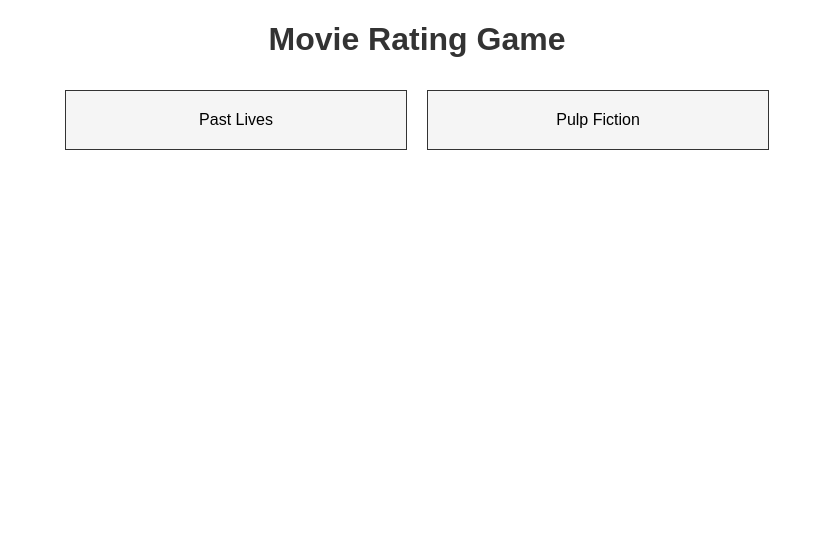
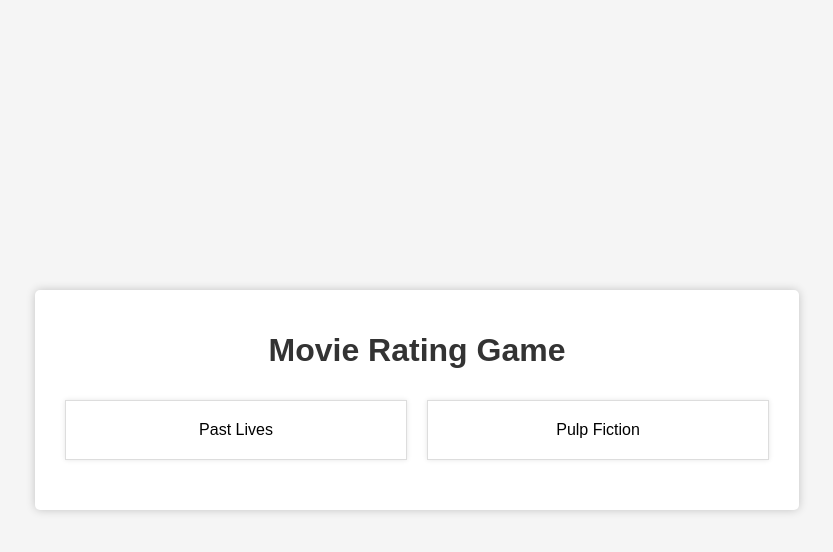
Before and after one commit to ethanclawsie/GuessRating, a plain HTML site: page index.html in a window 1280 px wide. Shown: the whole page, without its empty margins (223-1056 px from the left). Drawn offline with Linux system fonts and the light colour scheme.

Commit message:
Added animations and styling.

```diff
--- a/index.html
+++ b/index.html
@@ -5,12 +5,14 @@
     <link rel="stylesheet" type="text/css" href="styles.css" />
   </head>
   <body>
-    <h1>Movie Rating Game</h1>
-    <div class="game-container">
-      <div class="movie-card" id="movie1" onclick="makeGuess(1)"></div>
-      <div class="movie-card" id="movie2" onclick="makeGuess(2)"></div>
+    <div class="container">
+      <h1>Movie Rating Game</h1>
+      <div class="game-container">
+        <div class="movie-card" id="movie1" onclick="makeGuess(1)"></div>
+        <div class="movie-card" id="movie2" onclick="makeGuess(2)"></div>
+      </div>
+      <p id="result"></p>
     </div>
-    <p id="result"></p>
     <script src="script.js"></script>
   </body>
 </html>
--- a/styles.css
+++ b/styles.css
@@ -1,5 +1,19 @@
 body {
   font-family: Arial, sans-serif;
+  background-color: #f5f5f5;
+  margin: 0;
+  padding: 0;
+  display: flex;
+  justify-content: center;
+  align-items: center;
+  height: 100vh;
+}
+
+.container {
+  background-color: #fff;
+  padding: 20px;
+  border-radius: 5px;
+  box-shadow: 0px 0px 10px rgba(0, 0, 0, 0.2);
   text-align: center;
 }
 
@@ -14,25 +28,21 @@
 }
 
 .movie-card {
-  border: 1px solid #333;
+  border: 1px solid #ddd;
   padding: 20px;
   margin: 10px;
   width: 300px;
-  background-color: #f5f5f5;
+  background-color: #fff;
+  box-shadow: 0px 0px 5px rgba(0, 0, 0, 0.1);
+  cursor: pointer;
+  transition: transform 0.2s ease-in-out;
 }
 
-.guess-container {
-  margin-top: 20px;
-}
-
-button {
-  font-size: 16px;
-  padding: 10px 20px;
-  margin: 0 10px;
-  cursor: pointer;
+.movie-card:hover {
+  transform: scale(1.05);
 }
 
 #result {
   font-weight: bold;
-  margin-top: 10px;
+  margin-top: 20px;
 }
```
